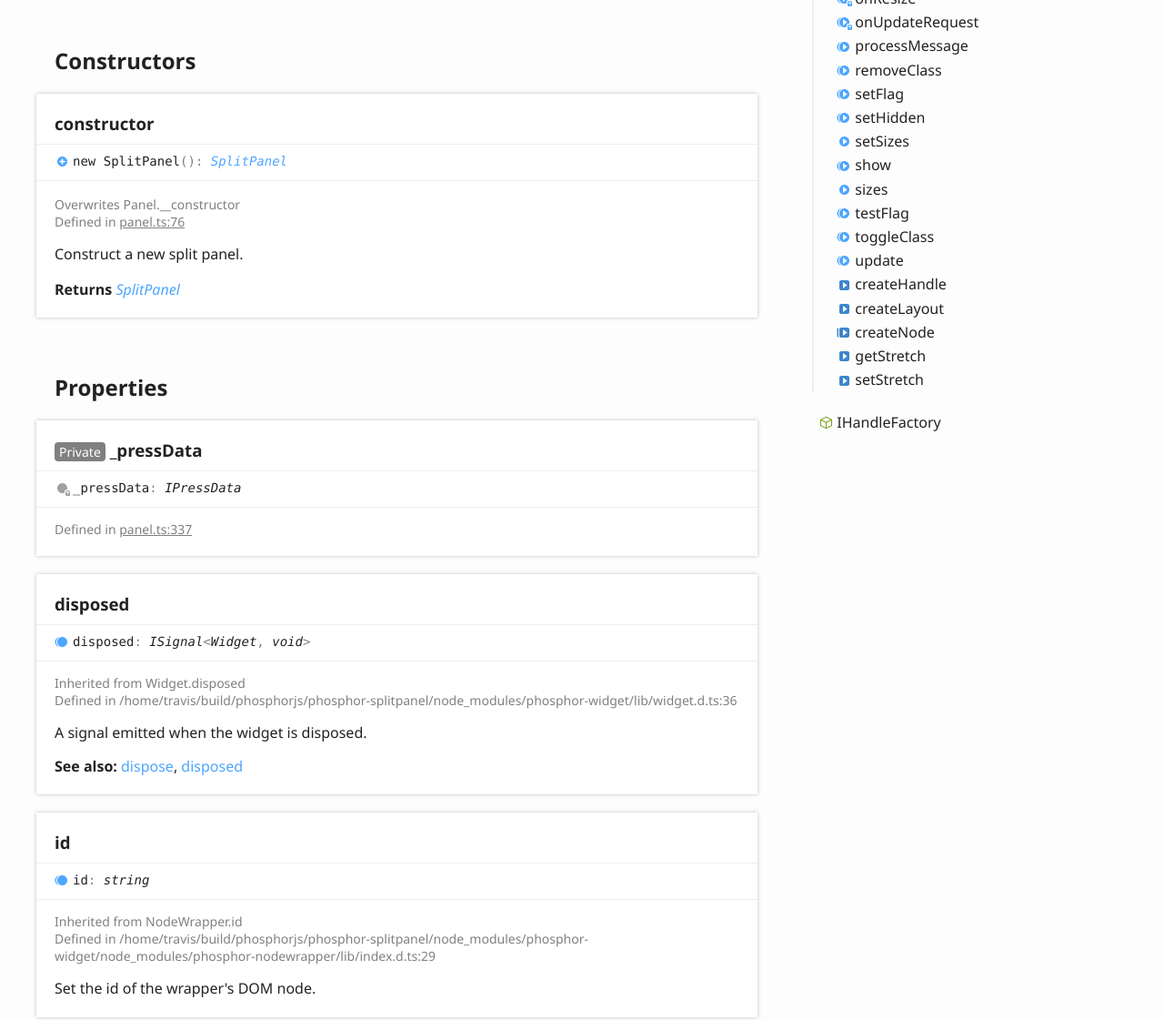
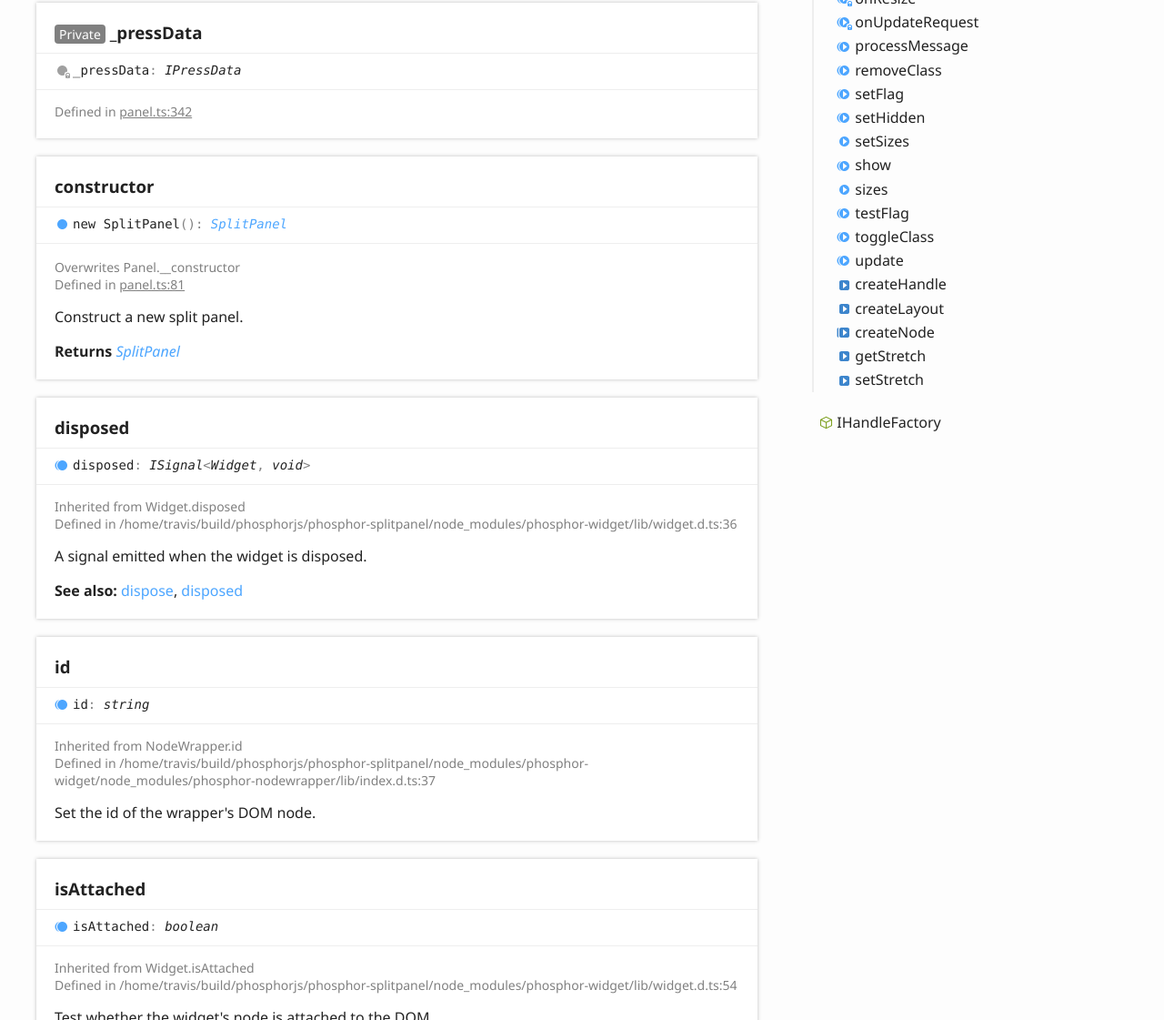
Before and after one commit to gochoam/phosphor-splitpanel, a plain HTML site: page api/classes/splitpanel.html in a window 1280 px wide. Shown: the part 1617-2738 px from the top of the page at 91% size. Drawn offline with Linux system fonts and the light colour scheme.

Commit message:
autocommit docs

```diff
--- a/api/classes/splitpanel.html
+++ b/api/classes/splitpanel.html
@@ -102,15 +102,10 @@
 				<section class="tsd-panel tsd-index-panel">
 					<div class="tsd-index-content">
 						<section class="tsd-index-section tsd-is-external">
-							<h3>Constructors</h3>
-							<ul class="tsd-index-list">
-								<li class="tsd-kind-constructor tsd-parent-kind-class tsd-is-overwrite tsd-is-external"><a href="splitpanel.html#constructor" class="tsd-kind-icon">constructor</a></li>
-							</ul>
-						</section>
-						<section class="tsd-index-section tsd-is-external">
 							<h3>Properties</h3>
 							<ul class="tsd-index-list">
 								<li class="tsd-kind-property tsd-parent-kind-class tsd-is-private tsd-is-external"><a href="splitpanel.html#_pressdata" class="tsd-kind-icon">_press<wbr>Data</a></li>
+								<li class="tsd-kind-property tsd-parent-kind-class tsd-is-overwrite tsd-is-external"><a href="splitpanel.html#constructor" class="tsd-kind-icon">constructor</a></li>
 								<li class="tsd-kind-property tsd-parent-kind-class tsd-is-inherited tsd-is-external"><a href="splitpanel.html#disposed" class="tsd-kind-icon">disposed</a></li>
 								<li class="tsd-kind-property tsd-parent-kind-class tsd-is-inherited tsd-is-external"><a href="splitpanel.html#id" class="tsd-kind-icon">id</a></li>
 								<li class="tsd-kind-property tsd-parent-kind-class tsd-is-inherited tsd-is-external"><a href="splitpanel.html#isattached" class="tsd-kind-icon">is<wbr>Attached</a></li>
@@ -189,32 +184,6 @@
 				</section>
 			</section>
 			<section class="tsd-panel-group tsd-member-group tsd-is-external">
-				<h2>Constructors</h2>
-				<section class="tsd-panel tsd-member tsd-kind-constructor tsd-parent-kind-class tsd-is-overwrite tsd-is-external">
-					<a name="constructor" class="tsd-anchor"></a>
-					<h3>constructor</h3>
-					<ul class="tsd-signatures tsd-kind-constructor tsd-parent-kind-class tsd-is-overwrite tsd-is-external">
-						<li class="tsd-signature tsd-kind-icon">new <wbr>Split<wbr>Panel<span class="tsd-signature-symbol">(</span><span class="tsd-signature-symbol">)</span><span class="tsd-signature-symbol">: </span><a href="splitpanel.html" class="tsd-signature-type">SplitPanel</a></li>
-					</ul>
-					<ul class="tsd-descriptions">
-						<li class="tsd-description">
-							<aside class="tsd-sources">
-								<p>Overwrites Panel.__constructor</p>
-								<ul>
-									<li>Defined in <a href="https://github.com/phosphorjs/phosphor-splitpanel/blob/HEAD/src/panel.ts#L76">panel.ts:76</a></li>
-								</ul>
-							</aside>
-							<div class="tsd-comment tsd-typography">
-								<div class="lead">
-									<p>Construct a new split panel.</p>
-								</div>
-							</div>
-							<h4 class="tsd-returns-title">Returns <a href="splitpanel.html" class="tsd-signature-type">SplitPanel</a></h4>
-						</li>
-					</ul>
-				</section>
-			</section>
-			<section class="tsd-panel-group tsd-member-group tsd-is-external">
 				<h2>Properties</h2>
 				<section class="tsd-panel tsd-member tsd-kind-property tsd-parent-kind-class tsd-is-private tsd-is-external">
 					<a name="_pressdata" class="tsd-anchor"></a>
@@ -222,9 +191,32 @@
 					<div class="tsd-signature tsd-kind-icon">_press<wbr>Data<span class="tsd-signature-symbol">:</span> <span class="tsd-signature-type">IPressData</span></div>
 					<aside class="tsd-sources">
 						<ul>
-							<li>Defined in <a href="https://github.com/phosphorjs/phosphor-splitpanel/blob/HEAD/src/panel.ts#L337">panel.ts:337</a></li>
+							<li>Defined in <a href="https://github.com/phosphorjs/phosphor-splitpanel/blob/HEAD/src/panel.ts#L342">panel.ts:342</a></li>
 						</ul>
 					</aside>
+				</section>
+				<section class="tsd-panel tsd-member tsd-kind-property tsd-parent-kind-class tsd-is-overwrite tsd-is-external">
+					<a name="constructor" class="tsd-anchor"></a>
+					<h3>constructor</h3>
+					<ul class="tsd-signatures tsd-kind-property tsd-parent-kind-class tsd-is-overwrite tsd-is-external">
+						<li class="tsd-signature tsd-kind-icon">new <wbr>Split<wbr>Panel<span class="tsd-signature-symbol">(</span><span class="tsd-signature-symbol">)</span><span class="tsd-signature-symbol">: </span><a href="splitpanel.html" class="tsd-signature-type">SplitPanel</a></li>
+					</ul>
+					<ul class="tsd-descriptions">
+						<li class="tsd-description">
+							<aside class="tsd-sources">
+								<p>Overwrites Panel.__constructor</p>
+								<ul>
+									<li>Defined in <a href="https://github.com/phosphorjs/phosphor-splitpanel/blob/HEAD/src/panel.ts#L81">panel.ts:81</a></li>
+								</ul>
+							</aside>
+							<div class="tsd-comment tsd-typography">
+								<div class="lead">
+									<p>Construct a new split panel.</p>
+								</div>
+							</div>
+							<h4 class="tsd-returns-title">Returns <a href="splitpanel.html" class="tsd-signature-type">SplitPanel</a></h4>
+						</li>
+					</ul>
 				</section>
 				<section class="tsd-panel tsd-member tsd-kind-property tsd-parent-kind-class tsd-is-inherited tsd-is-external">
 					<a name="disposed" class="tsd-anchor"></a>
@@ -250,7 +242,7 @@
 					<aside class="tsd-sources">
 						<p>Inherited from NodeWrapper.id</p>
 						<ul>
-							<li>Defined in /home/travis/build/phosphorjs/phosphor-splitpanel/node_modules/phosphor-widget/node_modules/phosphor-nodewrapper/lib/index.d.ts:29</li>
+							<li>Defined in /home/travis/build/phosphorjs/phosphor-splitpanel/node_modules/phosphor-widget/node_modules/phosphor-nodewrapper/lib/index.d.ts:37</li>
 						</ul>
 					</aside>
 					<div class="tsd-comment tsd-typography">
@@ -364,7 +356,7 @@
 					<aside class="tsd-sources">
 						<p>Inherited from NodeWrapper.node</p>
 						<ul>
-							<li>Defined in /home/travis/build/phosphorjs/phosphor-splitpanel/node_modules/phosphor-widget/node_modules/phosphor-nodewrapper/lib/index.d.ts:22</li>
+							<li>Defined in /home/travis/build/phosphorjs/phosphor-splitpanel/node_modules/phosphor-widget/node_modules/phosphor-nodewrapper/lib/index.d.ts:30</li>
 						</ul>
 					</aside>
 					<div class="tsd-comment tsd-typography">
@@ -421,7 +413,7 @@
 					<div class="tsd-signature tsd-kind-icon">Horizontal<span class="tsd-signature-symbol">:</span> <a href="../enums/orientation.html" class="tsd-signature-type">Orientation</a></div>
 					<aside class="tsd-sources">
 						<ul>
-							<li>Defined in <a href="https://github.com/phosphorjs/phosphor-splitpanel/blob/HEAD/src/panel.ts#L350">panel.ts:350</a></li>
+							<li>Defined in <a href="https://github.com/phosphorjs/phosphor-splitpanel/blob/HEAD/src/panel.ts#L355">panel.ts:355</a></li>
 						</ul>
 					</aside>
 					<div class="tsd-comment tsd-typography">
@@ -436,7 +428,7 @@
 					<div class="tsd-signature tsd-kind-icon">Vertical<span class="tsd-signature-symbol">:</span> <a href="../enums/orientation.html" class="tsd-signature-type">Orientation</a></div>
 					<aside class="tsd-sources">
 						<ul>
-							<li>Defined in <a href="https://github.com/phosphorjs/phosphor-splitpanel/blob/HEAD/src/panel.ts#L356">panel.ts:356</a></li>
+							<li>Defined in <a href="https://github.com/phosphorjs/phosphor-splitpanel/blob/HEAD/src/panel.ts#L361">panel.ts:361</a></li>
 						</ul>
 					</aside>
 					<div class="tsd-comment tsd-typography">
@@ -459,7 +451,7 @@
 						<li class="tsd-description">
 							<aside class="tsd-sources">
 								<ul>
-									<li>Defined in <a href="https://github.com/phosphorjs/phosphor-splitpanel/blob/HEAD/src/panel.ts#L97">panel.ts:97</a></li>
+									<li>Defined in <a href="https://github.com/phosphorjs/phosphor-splitpanel/blob/HEAD/src/panel.ts#L102">panel.ts:102</a></li>
 								</ul>
 							</aside>
 							<div class="tsd-comment tsd-typography">
@@ -472,7 +464,7 @@
 						<li class="tsd-description">
 							<aside class="tsd-sources">
 								<ul>
-									<li>Defined in <a href="https://github.com/phosphorjs/phosphor-splitpanel/blob/HEAD/src/panel.ts#L104">panel.ts:104</a></li>
+									<li>Defined in <a href="https://github.com/phosphorjs/phosphor-splitpanel/blob/HEAD/src/panel.ts#L109">panel.ts:109</a></li>
 								</ul>
 							</aside>
 							<div class="tsd-comment tsd-typography">
@@ -501,7 +493,7 @@
 						<li class="tsd-description">
 							<aside class="tsd-sources">
 								<ul>
-									<li>Defined in <a href="https://github.com/phosphorjs/phosphor-splitpanel/blob/HEAD/src/panel.ts#L111">panel.ts:111</a></li>
+									<li>Defined in <a href="https://github.com/phosphorjs/phosphor-splitpanel/blob/HEAD/src/panel.ts#L116">panel.ts:116</a></li>
 								</ul>
 							</aside>
 							<div class="tsd-comment tsd-typography">
@@ -514,7 +506,7 @@
 						<li class="tsd-description">
 							<aside class="tsd-sources">
 								<ul>
-									<li>Defined in <a href="https://github.com/phosphorjs/phosphor-splitpanel/blob/HEAD/src/panel.ts#L118">panel.ts:118</a></li>
+									<li>Defined in <a href="https://github.com/phosphorjs/phosphor-splitpanel/blob/HEAD/src/panel.ts#L123">panel.ts:123</a></li>
 								</ul>
 							</aside>
 							<div class="tsd-comment tsd-typography">
@@ -545,7 +537,7 @@
 						<li class="tsd-description">
 							<aside class="tsd-sources">
 								<ul>
-									<li>Defined in <a href="https://github.com/phosphorjs/phosphor-splitpanel/blob/HEAD/src/panel.ts#L223">panel.ts:223</a></li>
+									<li>Defined in <a href="https://github.com/phosphorjs/phosphor-splitpanel/blob/HEAD/src/panel.ts#L228">panel.ts:228</a></li>
 								</ul>
 							</aside>
 							<div class="tsd-comment tsd-typography">
@@ -573,7 +565,7 @@
 						<li class="tsd-description">
 							<aside class="tsd-sources">
 								<ul>
-									<li>Defined in <a href="https://github.com/phosphorjs/phosphor-splitpanel/blob/HEAD/src/panel.ts#L235">panel.ts:235</a></li>
+									<li>Defined in <a href="https://github.com/phosphorjs/phosphor-splitpanel/blob/HEAD/src/panel.ts#L240">panel.ts:240</a></li>
 								</ul>
 							</aside>
 							<div class="tsd-comment tsd-typography">
@@ -601,7 +593,7 @@
 						<li class="tsd-description">
 							<aside class="tsd-sources">
 								<ul>
-									<li>Defined in <a href="https://github.com/phosphorjs/phosphor-splitpanel/blob/HEAD/src/panel.ts#L279">panel.ts:279</a></li>
+									<li>Defined in <a href="https://github.com/phosphorjs/phosphor-splitpanel/blob/HEAD/src/panel.ts#L284">panel.ts:284</a></li>
 								</ul>
 							</aside>
 							<div class="tsd-comment tsd-typography">
@@ -629,7 +621,7 @@
 						<li class="tsd-description">
 							<aside class="tsd-sources">
 								<ul>
-									<li>Defined in <a href="https://github.com/phosphorjs/phosphor-splitpanel/blob/HEAD/src/panel.ts#L301">panel.ts:301</a></li>
+									<li>Defined in <a href="https://github.com/phosphorjs/phosphor-splitpanel/blob/HEAD/src/panel.ts#L306">panel.ts:306</a></li>
 								</ul>
 							</aside>
 							<div class="tsd-comment tsd-typography">
@@ -657,7 +649,7 @@
 						<li class="tsd-description">
 							<aside class="tsd-sources">
 								<ul>
-									<li>Defined in <a href="https://github.com/phosphorjs/phosphor-splitpanel/blob/HEAD/src/panel.ts#L318">panel.ts:318</a></li>
+									<li>Defined in <a href="https://github.com/phosphorjs/phosphor-splitpanel/blob/HEAD/src/panel.ts#L323">panel.ts:323</a></li>
 								</ul>
 							</aside>
 							<div class="tsd-comment tsd-typography">
@@ -714,7 +706,7 @@
 							<aside class="tsd-sources">
 								<p>Inherited from NodeWrapper.addClass</p>
 								<ul>
-									<li>Defined in /home/travis/build/phosphorjs/phosphor-splitpanel/node_modules/phosphor-widget/node_modules/phosphor-nodewrapper/lib/index.d.ts:46</li>
+									<li>Defined in /home/travis/build/phosphorjs/phosphor-splitpanel/node_modules/phosphor-widget/node_modules/phosphor-nodewrapper/lib/index.d.ts:54</li>
 								</ul>
 							</aside>
 							<div class="tsd-comment tsd-typography">
@@ -1035,7 +1027,7 @@
 							<aside class="tsd-sources">
 								<p>Overwrites Widget.dispose</p>
 								<ul>
-									<li>Defined in <a href="https://github.com/phosphorjs/phosphor-splitpanel/blob/HEAD/src/panel.ts#L89">panel.ts:89</a></li>
+									<li>Defined in <a href="https://github.com/phosphorjs/phosphor-splitpanel/blob/HEAD/src/panel.ts#L94">panel.ts:94</a></li>
 								</ul>
 							</aside>
 							<div class="tsd-comment tsd-typography">
@@ -1081,7 +1073,7 @@
 						<li class="tsd-description">
 							<aside class="tsd-sources">
 								<ul>
-									<li>Defined in <a href="https://github.com/phosphorjs/phosphor-splitpanel/blob/HEAD/src/panel.ts#L151">panel.ts:151</a></li>
+									<li>Defined in <a href="https://github.com/phosphorjs/phosphor-splitpanel/blob/HEAD/src/panel.ts#L156">panel.ts:156</a></li>
 								</ul>
 							</aside>
 							<div class="tsd-comment tsd-typography">
@@ -1113,7 +1105,7 @@
 						<li class="tsd-description">
 							<aside class="tsd-sources">
 								<ul>
-									<li>Defined in <a href="https://github.com/phosphorjs/phosphor-splitpanel/blob/HEAD/src/panel.ts#L165">panel.ts:165</a></li>
+									<li>Defined in <a href="https://github.com/phosphorjs/phosphor-splitpanel/blob/HEAD/src/panel.ts#L170">panel.ts:170</a></li>
 								</ul>
 							</aside>
 							<div class="tsd-comment tsd-typography">
@@ -1149,7 +1141,7 @@
 							<aside class="tsd-sources">
 								<p>Inherited from NodeWrapper.hasClass</p>
 								<ul>
-									<li>Defined in /home/travis/build/phosphorjs/phosphor-splitpanel/node_modules/phosphor-widget/node_modules/phosphor-nodewrapper/lib/index.d.ts:37</li>
+									<li>Defined in /home/travis/build/phosphorjs/phosphor-splitpanel/node_modules/phosphor-widget/node_modules/phosphor-nodewrapper/lib/index.d.ts:45</li>
 								</ul>
 							</aside>
 							<div class="tsd-comment tsd-typography">
@@ -1281,7 +1273,7 @@
 							<aside class="tsd-sources">
 								<p>Overwrites Widget.onAfterAttach</p>
 								<ul>
-									<li>Defined in <a href="https://github.com/phosphorjs/phosphor-splitpanel/blob/HEAD/src/panel.ts#L192">panel.ts:192</a></li>
+									<li>Defined in <a href="https://github.com/phosphorjs/phosphor-splitpanel/blob/HEAD/src/panel.ts#L197">panel.ts:197</a></li>
 								</ul>
 							</aside>
 							<div class="tsd-comment tsd-typography">
@@ -1341,7 +1333,7 @@
 							<aside class="tsd-sources">
 								<p>Overwrites Widget.onBeforeDetach</p>
 								<ul>
-									<li>Defined in <a href="https://github.com/phosphorjs/phosphor-splitpanel/blob/HEAD/src/panel.ts#L199">panel.ts:199</a></li>
+									<li>Defined in <a href="https://github.com/phosphorjs/phosphor-splitpanel/blob/HEAD/src/panel.ts#L204">panel.ts:204</a></li>
 								</ul>
 							</aside>
 							<div class="tsd-comment tsd-typography">
@@ -1401,7 +1393,7 @@
 							<aside class="tsd-sources">
 								<p>Overwrites Widget.onChildAdded</p>
 								<ul>
-									<li>Defined in <a href="https://github.com/phosphorjs/phosphor-splitpanel/blob/HEAD/src/panel.ts#L207">panel.ts:207</a></li>
+									<li>Defined in <a href="https://github.com/phosphorjs/phosphor-splitpanel/blob/HEAD/src/panel.ts#L212">panel.ts:212</a></li>
 								</ul>
 							</aside>
 							<div class="tsd-comment tsd-typography">
@@ -1430,7 +1422,7 @@
 							<aside class="tsd-sources">
 								<p>Overwrites Widget.onChildRemoved</p>
 								<ul>
-									<li>Defined in <a href="https://github.com/phosphorjs/phosphor-splitpanel/blob/HEAD/src/panel.ts#L215">panel.ts:215</a></li>
+									<li>Defined in <a href="https://github.com/phosphorjs/phosphor-splitpanel/blob/HEAD/src/panel.ts#L220">panel.ts:220</a></li>
 								</ul>
 							</aside>
 							<div class="tsd-comment tsd-typography">
@@ -1587,7 +1579,7 @@
 							<aside class="tsd-sources">
 								<p>Inherited from NodeWrapper.removeClass</p>
 								<ul>
-									<li>Defined in /home/travis/build/phosphorjs/phosphor-splitpanel/node_modules/phosphor-widget/node_modules/phosphor-nodewrapper/lib/index.d.ts:55</li>
+									<li>Defined in /home/travis/build/phosphorjs/phosphor-splitpanel/node_modules/phosphor-widget/node_modules/phosphor-nodewrapper/lib/index.d.ts:63</li>
 								</ul>
 							</aside>
 							<div class="tsd-comment tsd-typography">
@@ -1686,7 +1678,7 @@
 						<li class="tsd-description">
 							<aside class="tsd-sources">
 								<ul>
-									<li>Defined in <a href="https://github.com/phosphorjs/phosphor-splitpanel/blob/HEAD/src/panel.ts#L140">panel.ts:140</a></li>
+									<li>Defined in <a href="https://github.com/phosphorjs/phosphor-splitpanel/blob/HEAD/src/panel.ts#L145">panel.ts:145</a></li>
 								</ul>
 							</aside>
 							<div class="tsd-comment tsd-typography">
@@ -1745,7 +1737,7 @@
 						<li class="tsd-description">
 							<aside class="tsd-sources">
 								<ul>
-									<li>Defined in <a href="https://github.com/phosphorjs/phosphor-splitpanel/blob/HEAD/src/panel.ts#L127">panel.ts:127</a></li>
+									<li>Defined in <a href="https://github.com/phosphorjs/phosphor-splitpanel/blob/HEAD/src/panel.ts#L132">panel.ts:132</a></li>
 								</ul>
 							</aside>
 							<div class="tsd-comment tsd-typography">
@@ -1800,7 +1792,7 @@
 							<aside class="tsd-sources">
 								<p>Inherited from NodeWrapper.toggleClass</p>
 								<ul>
-									<li>Defined in /home/travis/build/phosphorjs/phosphor-splitpanel/node_modules/phosphor-widget/node_modules/phosphor-nodewrapper/lib/index.d.ts:67</li>
+									<li>Defined in /home/travis/build/phosphorjs/phosphor-splitpanel/node_modules/phosphor-widget/node_modules/phosphor-nodewrapper/lib/index.d.ts:75</li>
 								</ul>
 							</aside>
 							<div class="tsd-comment tsd-typography">
@@ -1938,7 +1930,7 @@
 						<li class="tsd-description">
 							<aside class="tsd-sources">
 								<ul>
-									<li>Defined in <a href="https://github.com/phosphorjs/phosphor-splitpanel/blob/HEAD/src/panel.ts#L366">panel.ts:366</a></li>
+									<li>Defined in <a href="https://github.com/phosphorjs/phosphor-splitpanel/blob/HEAD/src/panel.ts#L371">panel.ts:371</a></li>
 								</ul>
 							</aside>
 							<div class="tsd-comment tsd-typography">
@@ -1970,7 +1962,7 @@
 						<li class="tsd-description">
 							<aside class="tsd-sources">
 								<ul>
-									<li>Defined in <a href="https://github.com/phosphorjs/phosphor-splitpanel/blob/HEAD/src/panel.ts#L378">panel.ts:378</a></li>
+									<li>Defined in <a href="https://github.com/phosphorjs/phosphor-splitpanel/blob/HEAD/src/panel.ts#L383">panel.ts:383</a></li>
 								</ul>
 							</aside>
 							<div class="tsd-comment tsd-typography">
@@ -2020,11 +2012,11 @@
 					<li class="current tsd-kind-class tsd-is-external">
 						<a href="splitpanel.html" class="tsd-kind-icon">Split<wbr>Panel</a>
 						<ul>
-							<li class=" tsd-kind-constructor tsd-parent-kind-class tsd-is-overwrite tsd-is-external">
-								<a href="splitpanel.html#constructor" class="tsd-kind-icon">constructor</a>
-							</li>
 							<li class=" tsd-kind-property tsd-parent-kind-class tsd-is-private tsd-is-external">
 								<a href="splitpanel.html#_pressdata" class="tsd-kind-icon">_press<wbr>Data</a>
+							</li>
+							<li class=" tsd-kind-property tsd-parent-kind-class tsd-is-overwrite tsd-is-external">
+								<a href="splitpanel.html#constructor" class="tsd-kind-icon">constructor</a>
 							</li>
 							<li class=" tsd-kind-property tsd-parent-kind-class tsd-is-inherited tsd-is-external">
 								<a href="splitpanel.html#disposed" class="tsd-kind-icon">disposed</a>
```
Also changed, not shown: api/classes/splitlayout.html (+70 -78 lines).
